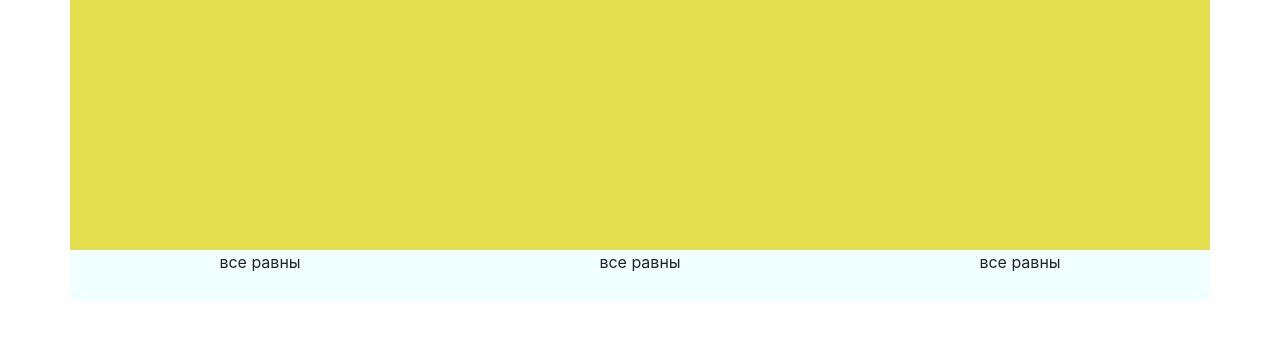
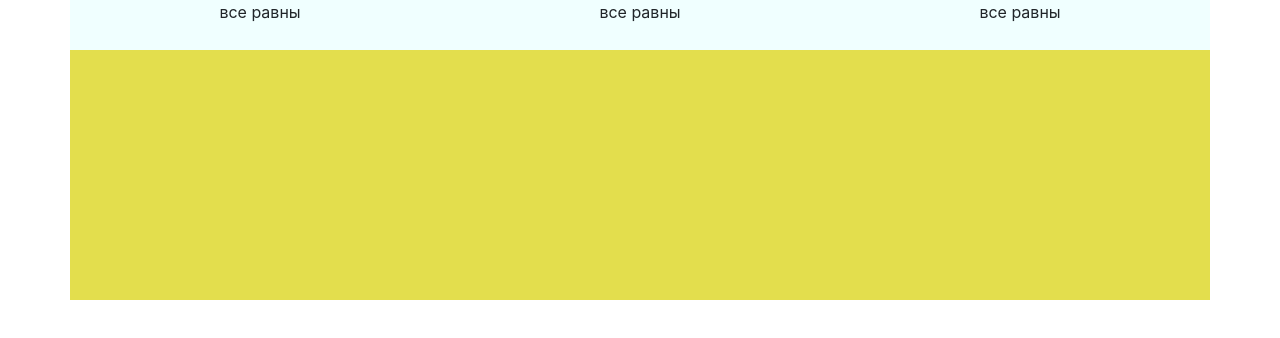
Before and after one commit to zip1982b/bootstrap_prj, a plain HTML site: page index.html in a window 1280 px wide. Drawn offline with nearby package versions, Linux system fonts and the light colour scheme.

Commit message:
vertical alignment of columns - <div class=row align-items-start>

```diff
--- a/index.html
+++ b/index.html
@@ -14,7 +14,7 @@
 </head>
 <body>
 	<div class="container">
-		<div class="row align-items-end">
+		<div class="row align-items-start">
 		<!--
 			align-items-start
 			align-items-center
```
